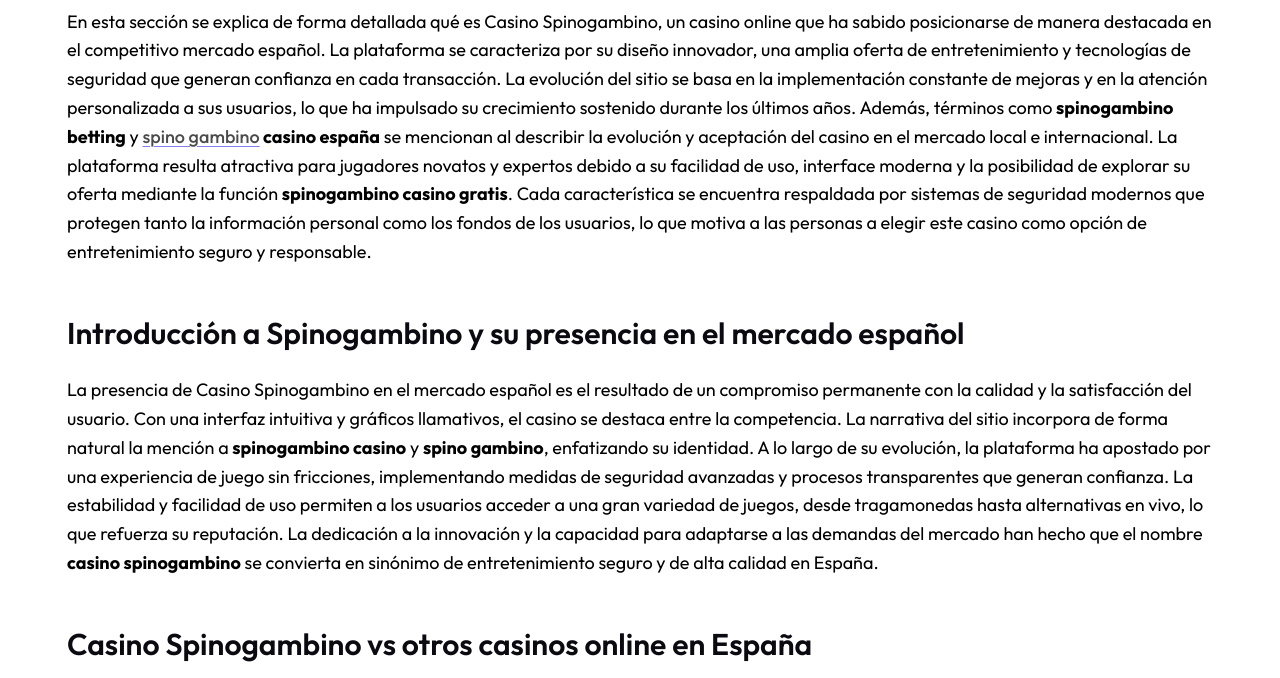
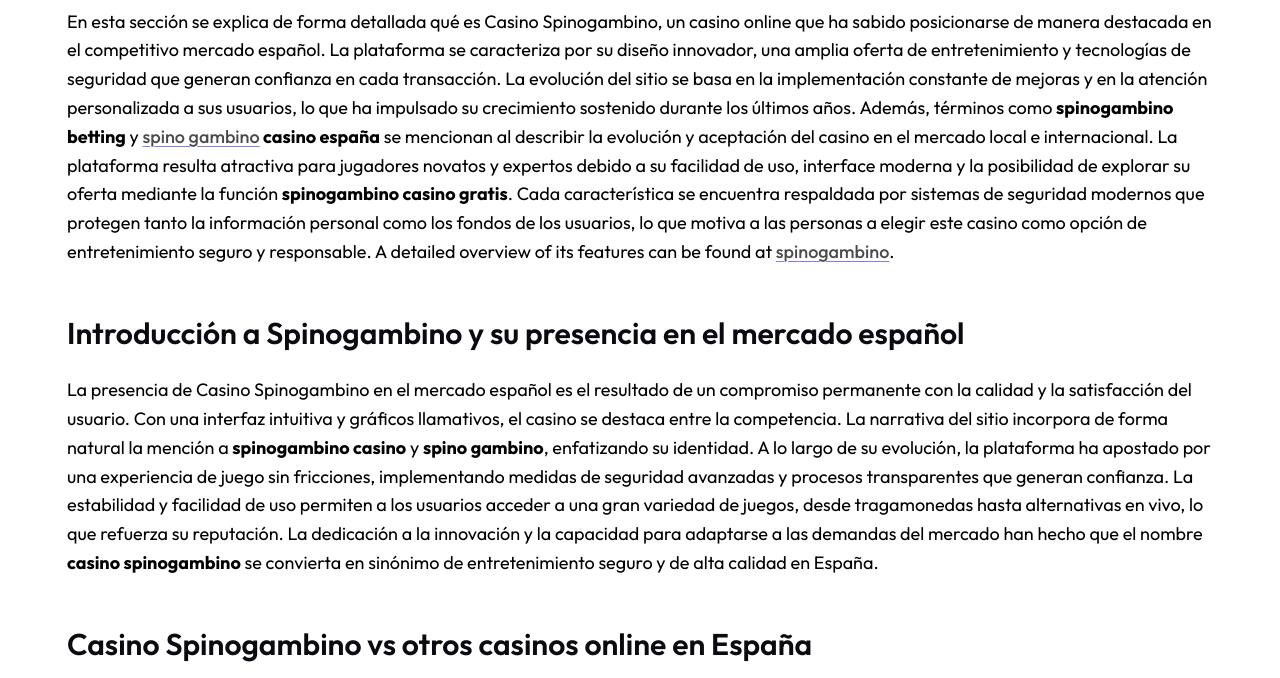
Before and after one commit to gdhh-43/spino-gambinobet.com.es, a plain HTML site: page index.html in a window 1280 px wide. Shown: the part 1680-2358 px from the top of the page. Drawn offline with Linux system fonts and the light colour scheme.

Commit message:
Update index.html

```diff
--- a/index.html
+++ b/index.html
@@ -299,7 +299,7 @@ función <strong>spinogambino casino gratis</strong>. Cada característica se en
 respaldada por sistemas de seguridad modernos que protegen tanto la
 información personal como los fondos de los usuarios, lo que motiva a
 las personas a elegir este casino como opción de entretenimiento seguro
-y responsable.</p>
+y responsable. A detailed overview of its features can be found at <a href="https://spinogambino.at" title="spinogambino">spinogambino</a>.</p>
 <h3 id="introducción-a-spinogambino-y-su-presencia-en-el-mercado-español">Introducción a Spinogambino y su presencia en el mercado español</h3>
 <p>La presencia de Casino Spinogambino en el mercado español es el
 resultado de un compromiso permanente con la calidad y la satisfacción
```
